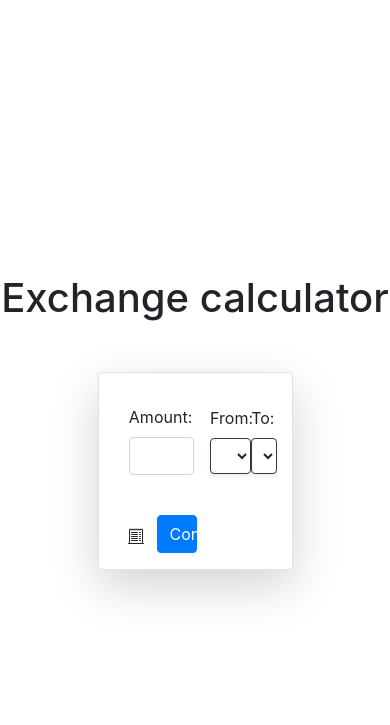
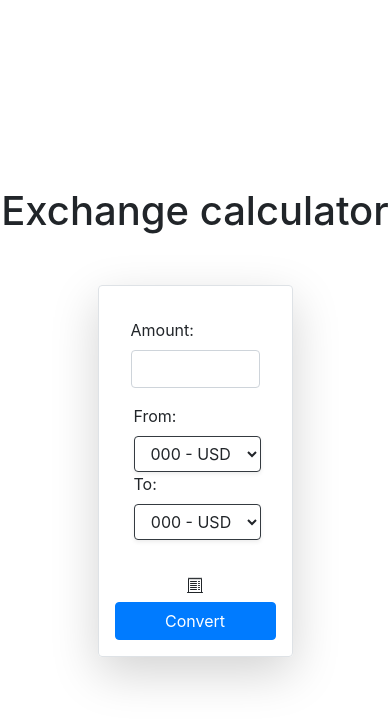
Before and after one commit to koloseki/exchangeRates, a PHP site: page / in a window 390 px wide. Shown: the top 725 px of the page. Run offline with PHP 8.4, Linux system fonts and the light colour scheme; tables that the repository leaves empty or names only in its code hold one stand-in row (values such as "Sample post"); data that the repository does not hold is empty.

Commit message:
Added responsive design for phones

```diff
--- a/index.php
+++ b/index.php
@@ -1,3 +1,4 @@
+
 <?php
 // Import necessary files
 include("database.php");
@@ -40,14 +41,14 @@ $exchangeRatesFromDB = $stmt->fetchAll(PDO::FETCH_ASSOC);
 <h1>Exchange calculator</h1>
 
 <div class="border rounded shadow-lg border-dark-25 p-3 w-50">
-    <form action="convert.php" method="post" class="d-flex flex-column align-items-center ">
-            <div class="d-flex flex-row align-items-center justify-content-sm-around">
+    <form action="convert.php" method="post" class="d-flex flex-column align-items-center container-xxl ">
+            <div class="d-flex flex-column flex-xl-row align-items-center justify-content-sm-around">
                 <div class="flex-column p-3">
                     <label for="amount" class="amount_label">Amount:</label>
                     <input type="number" id="amount" name="amount" min="1" step="0.01" class="form-control"  onkeypress="validate(event)" required>
                 </div>
 
-                <div class="d-flex flex-column justify-content-center w-25 ">
+                <div class="d-flex flex-column justify-content-center w-auto ml-1">
                     <label for="source_currency" class="w-75">From:</label>
                     <select   id="source_currency" name="source_currency" class="btn w-100 text-left border-dark dropdown-toggle shadow-sm pointer" data-bs-toggle="dropdown"  required>
                             <?php foreach ($exchangeRatesFromDB as $rate): ?>
@@ -58,7 +59,7 @@ $exchangeRatesFromDB = $stmt->fetchAll(PDO::FETCH_ASSOC);
                         <?php endforeach; ?>
                     </select>
                 </div>
-                <div class="d-flex flex-column  justify-content-center w-25">
+                <div class="d-flex flex-column  justify-content-center w-auto ml-1">
                     <label for="target_currency">To:</label>
                     <select   id="target_currency" name="target_currency" class="btn w-100 text-left border-dark dropdown-toggle shadow-sm pointer" data-bs-toggle="dropdown"  required>
                         <?php foreach ($exchangeRatesFromDB as $rate): ?>
@@ -71,14 +72,14 @@ $exchangeRatesFromDB = $stmt->fetchAll(PDO::FETCH_ASSOC);
                 </div>
         </div>
 
-        <div class="w-100 d-flex justify-content-xl-between mt-4">
+        <div class="w-100 d-flex flex-column flex-xl-row justify-content-center justify-content-xl-between mt-4">
             <button type="button" class="btn" onclick="dialog.showModal()">
                 <svg xmlns="http://www.w3.org/2000/svg" width="16" height="16" fill="currentColor" class="bi bi-receipt-cutoff" viewBox="0 0 16 16">
                     <path d="M3 4.5a.5.5 0 0 1 .5-.5h6a.5.5 0 1 1 0 1h-6a.5.5 0 0 1-.5-.5m0 2a.5.5 0 0 1 .5-.5h6a.5.5 0 1 1 0 1h-6a.5.5 0 0 1-.5-.5m0 2a.5.5 0 0 1 .5-.5h6a.5.5 0 1 1 0 1h-6a.5.5 0 0 1-.5-.5m0 2a.5.5 0 0 1 .5-.5h6a.5.5 0 0 1 0 1h-6a.5.5 0 0 1-.5-.5m0 2a.5.5 0 0 1 .5-.5h6a.5.5 0 0 1 0 1h-6a.5.5 0 0 1-.5-.5M11.5 4a.5.5 0 0 0 0 1h1a.5.5 0 0 0 0-1zm0 2a.5.5 0 0 0 0 1h1a.5.5 0 0 0 0-1zm0 2a.5.5 0 0 0 0 1h1a.5.5 0 0 0 0-1zm0 2a.5.5 0 0 0 0 1h1a.5.5 0 0 0 0-1zm0 2a.5.5 0 0 0 0 1h1a.5.5 0 0 0 0-1z"/>
                     <path d="M2.354.646a.5.5 0 0 0-.801.13l-.5 1A.5.5 0 0 0 1 2v13H.5a.5.5 0 0 0 0 1h15a.5.5 0 0 0 0-1H15V2a.5.5 0 0 0-.053-.224l-.5-1a.5.5 0 0 0-.8-.13L13 1.293l-.646-.647a.5.5 0 0 0-.708 0L11 1.293l-.646-.647a.5.5 0 0 0-.708 0L9 1.293 8.354.646a.5.5 0 0 0-.708 0L7 1.293 6.354.646a.5.5 0 0 0-.708 0L5 1.293 4.354.646a.5.5 0 0 0-.708 0L3 1.293zm-.217 1.198.51.51a.5.5 0 0 0 .707 0L4 1.707l.646.647a.5.5 0 0 0 .708 0L6 1.707l.646.647a.5.5 0 0 0 .708 0L8 1.707l.646.647a.5.5 0 0 0 .708 0L10 1.707l.646.647a.5.5 0 0 0 .708 0L12 1.707l.646.647a.5.5 0 0 0 .708 0l.509-.51.137.274V15H2V2.118z"/>
                 </svg>
             </button>
-            <button class="btn btn-primary w-25" type="submit">Convert</button>
+            <button class="btn btn-primary w-auto " type="submit">Convert</button>
         </div>
     </form>
 </div>
```
